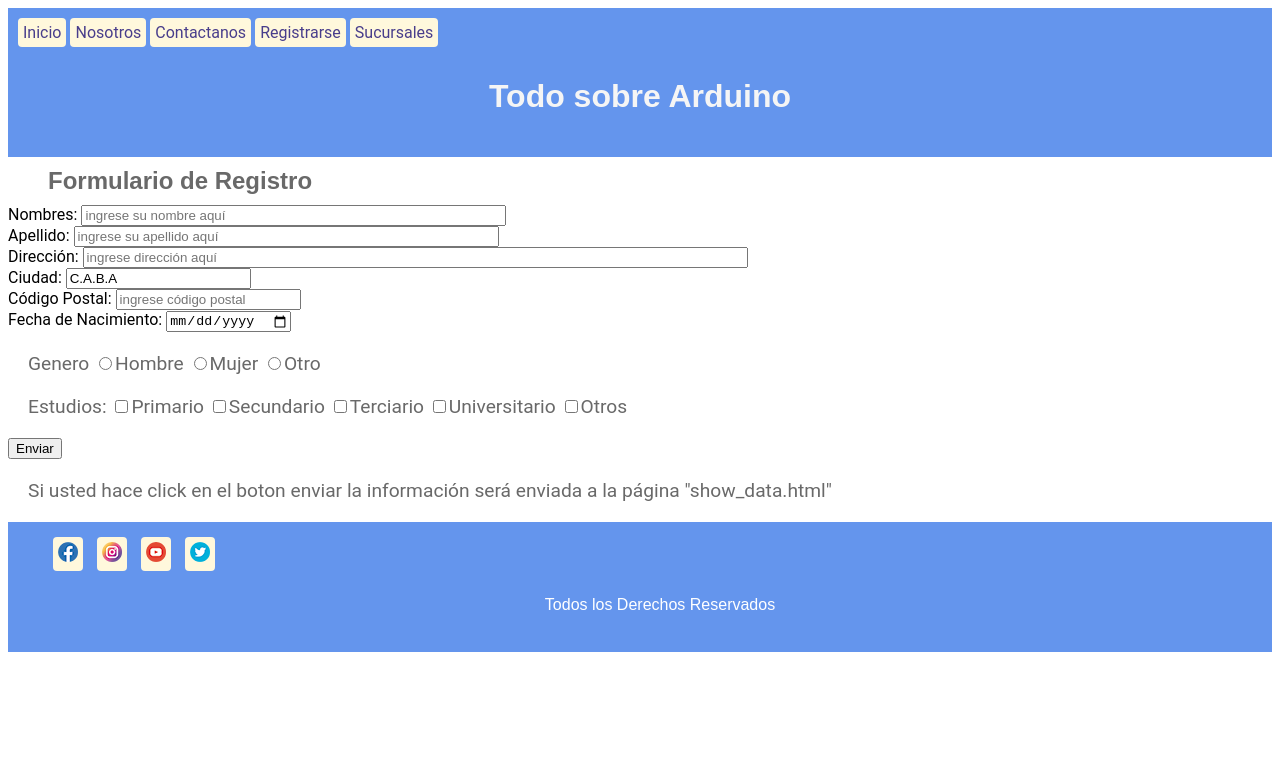
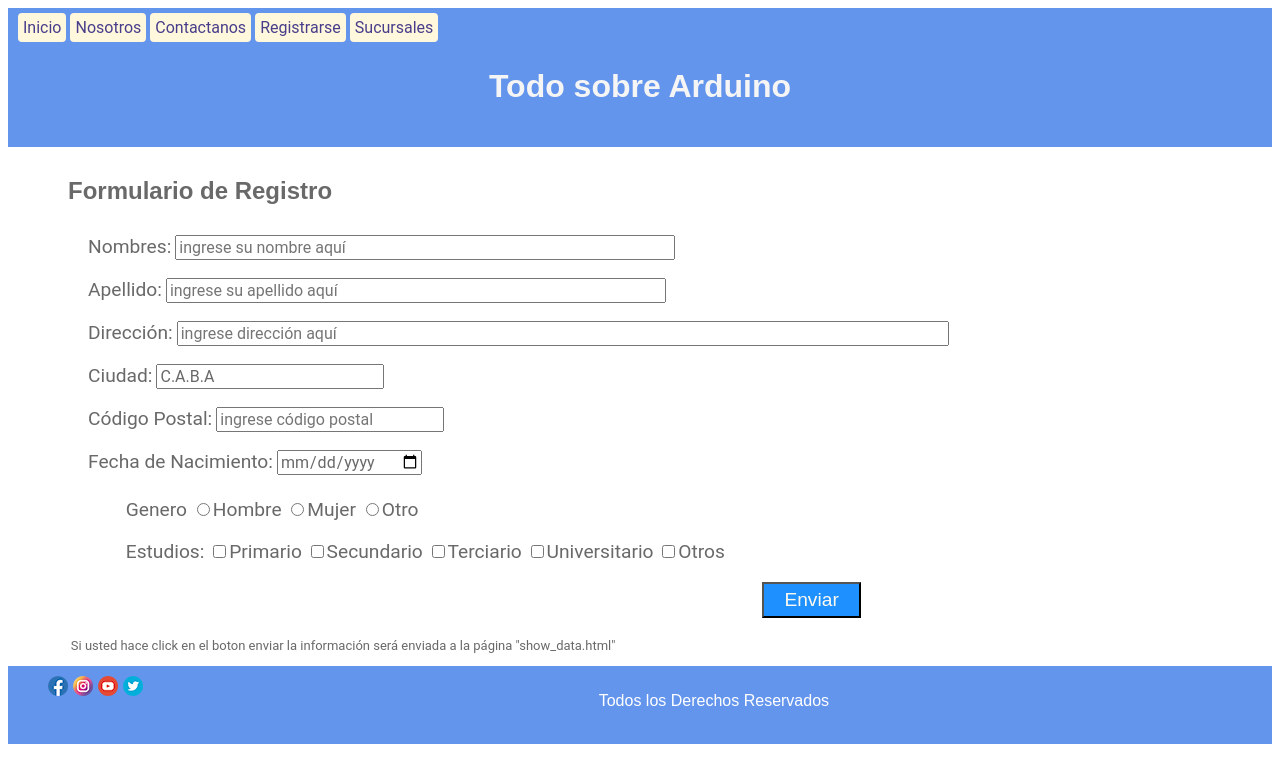
Before and after one commit to guenga1968/TP1, a plain HTML site: page registro.html in a window 1280 px wide. Drawn offline with Linux system fonts and the light colour scheme.

Commit message:
modificando estilo 2

```diff
--- a/css/estilo.css
+++ b/css/estilo.css
@@ -1,6 +1,6 @@
 /*mi estilo para trabajo 1*/
 header {
-    display: block;
+
     padding: 10px;
     margin-top: 0vw;
     background-color: cornflowerblue;
@@ -17,19 +17,39 @@ h1 {
 h2 {
     font-family: 'Monserrat',sans-serif;
     font-size: 1.5em;
-    margin: 10px 40px;
+    margin: 10px 40px 5px;
     color: dimgray;
 }
+h4 {
+    font-family: 'Monserrat',sans-serif;
+    font-size: large;
+    margin-left: 40px;
+    color: dimgray;
+}
+table {
+    font-family: 'Roboto',sans-serif;
+    color: grey;
+    margin-left: 50px;
+}
+
+ul {
+    margin-left: 40px;
+    font-family: 'Roboto',sans-serif;
+    color: grey;
+}
+
 p {
+    text-indent: 1cm;
     font-family: 'Roboto', sans-serif;
     font-size: 1.2em;
-    margin: 20px;
+    margin-left: 25px;
+    margin-right: 30px;
     text-align: justify;
     color: dimgrey;
 }
+
 a {
     font-family: 'Roboto', sans-serif;
-    display: inline-block;
     background-color: cornsilk;
     color: darkslateblue;
     border-radius: 4px;
@@ -37,29 +57,40 @@ a {
     text-decoration: none;
 }
 .proyecto {
-
+    display: inline-block;
     background-color:cornflowerblue;
     color: floralwhite;
-    margin: 0px 200px;
-
+   margin-left: 40px;
+   margin-bottom: 40px;
+}
+img {
+    float: left;
+    height: 300px;
 }
 .imgproyecto {
+    display: inline-block;
     height: 400px;
-    margin: 0px 200px;
+    margin-left: 500px;
+    float:none;
 }
+
 footer {
-    display: block;
+    display:block;
     padding-left: 40px;
     padding-top: 10px;
+    background-color: cornflowerblue;
+}
 
-    background-color: cornflowerblue;
-
-
-
-}
 footer a {
 
-    margin: 5px;
+    padding: 0;
+    background-color: cornflowerblue;
+}
+footer img {
+    height: 20px;
+    width: 20px;
+    padding: 0;
+    margin-right: 5px;
 }
 .derechos {
     font-family: 'Monserrat', sans-serif;
@@ -69,5 +100,45 @@ footer a {
 }
 
 form {
-    font-family: 'Roboto', Arial, Helvetica, sans-serif;
+    display: block;
+
+    margin: 20px;
 }
+label {
+    display: inline-block;
+    margin-left: 60px;
+    margin-bottom: 20px;
+    font-family: 'Roboto', sans-serif;
+    font-size: 1.2em;
+    color: dimgray;
+}
+input {
+    font-family: 'Roboto', sans-serif;
+    font-size: 1em;
+    color: dimgray;
+}
+[type="submit"] {
+    display: block;
+margin-left: 60%;
+padding: 5px 20px;
+font-family: 'Monserrat', sans-serif;
+font-size: larger;
+background-color: dodgerblue;
+color: floralwhite;
+}
+form h2 {
+    display: block;
+    margin-top: 30px;
+    margin-bottom: 30px;
+}
+form p {
+    margin-top: 5px;
+    margin-left: 60px;
+}
+.advertencia {
+    font-size: small;
+}
+div {
+    display: block;
+    margin: 10px 50px;
+}
```
Also changed, not shown: index.html (+19 -14 lines), sucursales.html (+4 -2 lines).
